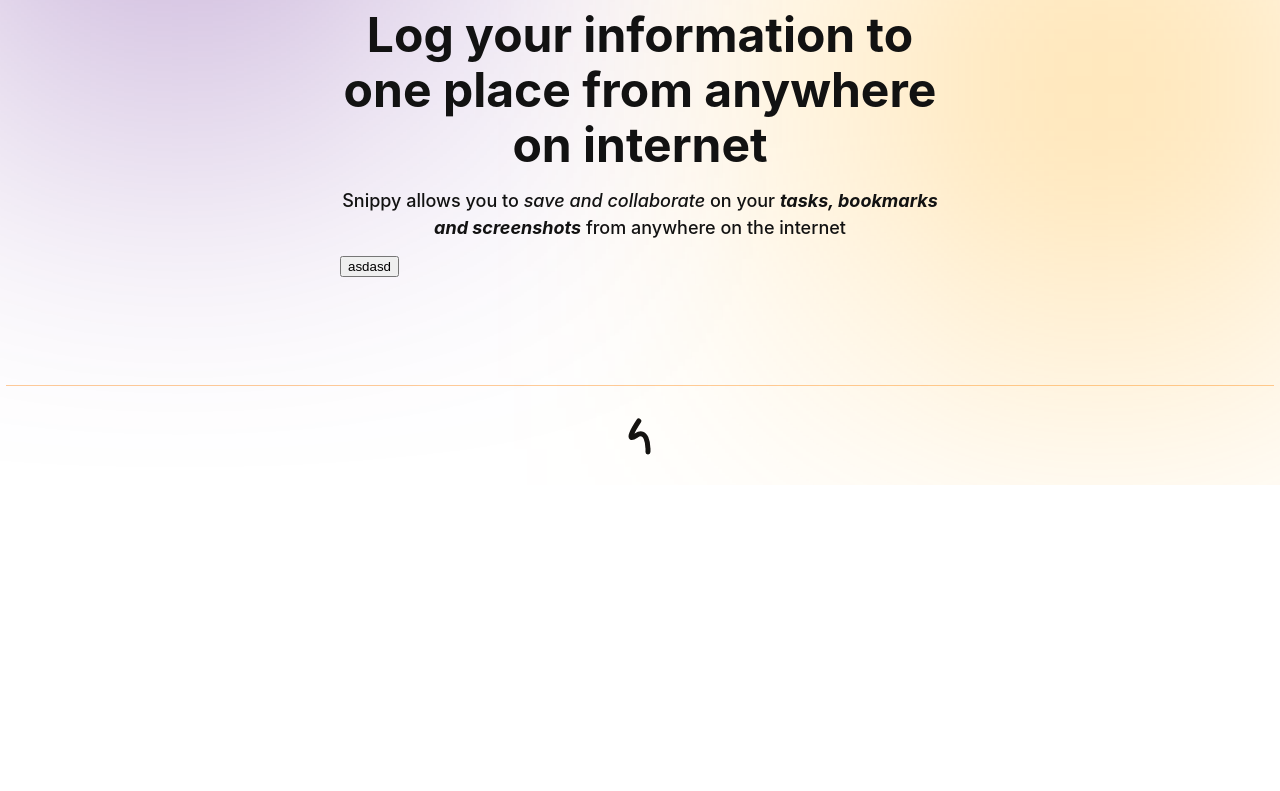
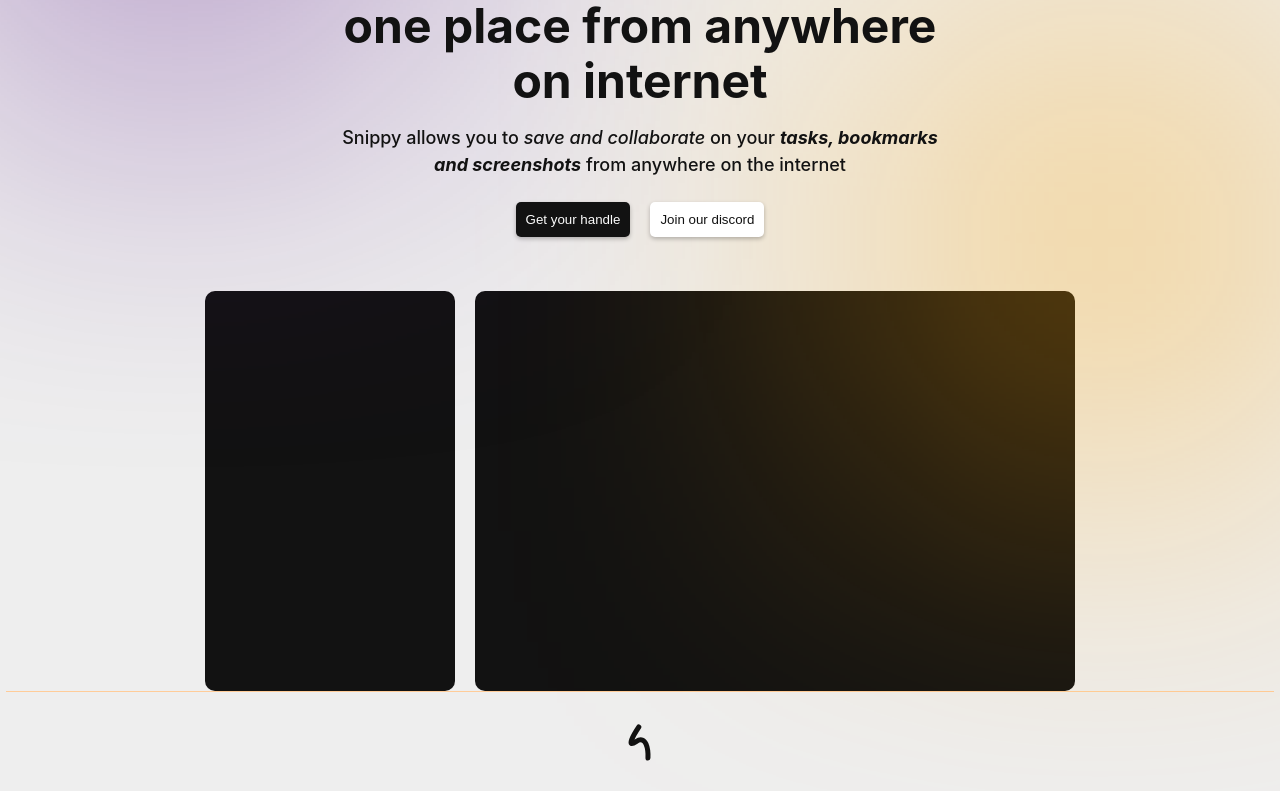
Before and after one commit to achuthhadnoor/snippy_www, a Next.js app: page / in a window 1280 px wide. Shown: the part 315-1106 px from the top of the page. Before the commit the page ends 800 px from the top, so only its background shows below. Built offline with nearby package versions, Linux system fonts and the light colour scheme.

Commit message:
added mockups to the landing page

```diff
--- a/pages/index.js
+++ b/pages/index.js
@@ -10,7 +10,7 @@ export default function Home() {
         <title>Snippy | Instantly save todos,bookmarks,screenshots</title>
         <link rel="icon" href="/favicon.ico" />
       </Head>
-      <header style={{zIndex:2, display: 'flex', maxWidth: '1080px', margin: 'auto 0', width: '100%', alignItems: 'center' }}>
+      <header style={{ zIndex: 2, display: 'flex', maxWidth: '1080px', margin: 'auto 0', width: '100%', alignItems: 'center' }}>
         <span style={{ padding: '10px' }}><Logo /></span>
         <span style={{ flex: 1 }} />
         <nav style={{ display: 'flex', fontSize: '1.2em' }}>
@@ -29,12 +29,16 @@ export default function Home() {
           <h2 className={styles.description}>
             Snippy allows you to <i>save and collaborate</i> on  your <b><i>tasks, bookmarks and screenshots</i></b> from anywhere on the internet
             </h2>
-          <div>
-            <button>asdasd</button>
+          <div style={{ display: 'flex', justifyContent: 'center' }}>
+            <a href="/"> <button className={styles.primary_btn}>Get your handle </button></a>
+            <button className={styles.secondary_btn}> Join our discord </button>
           </div>
         </div>
       </main>
-
+      <div style={{display:'flex'}}>
+        <div className={styles.mobile_mock}></div>
+        <div className={styles.desktop_mock}></div>
+      </div>
       <footer className={styles.footer}>
         <a
           href="https://vercel.com?utm_source=create-next-app&utm_medium=default-template&utm_campaign=create-next-app"
--- a/styles/Home.module.css
+++ b/styles/Home.module.css
@@ -5,7 +5,7 @@
   flex-direction: column;
   justify-content: center;
   align-items: center;
-  background: #ffffff;
+  background: #eee;
   color:#121212;
   z-index: 1;
 }
@@ -30,18 +30,18 @@
 }
 
 .main {
-  padding: 5rem 0;
-  flex: 1;
-  display: flex;
-  flex-direction: column;
+  padding: 2rem 0;
   justify-content: center;
   align-items: center;
+  text-align: center;;
   max-width:1080px;
   z-index:2;
 }
 
 .main_heading{
   padding:20px;
+  max-width:800px;
+  width:100%;
 }
 
 .footer {
@@ -153,9 +153,48 @@
   height: 1em;
 }
 
+.primary_btn{
+  background: #121212;
+  color:#fbfbfb;
+  box-shadow:0px 2px 4px rgba(0,0,0,.25);
+}
+
+.secondary_btn{
+  background:#fff;
+  color:#121212;
+  box-shadow:0px 2px 4px rgba(0,0,0,.25);
+}
+
+.mobile_mock{
+  height:400px;
+  width:250px;
+  background:#121212;
+  border-radius: 10px;
+}
+
+.desktop_mock{
+  height:400px;
+  width:600px;
+  background:#121212;
+  border-radius: 10px;
+  margin-left:20px;
+}
+
+.mocks{
+  display:flex;
+}
+
 @media (max-width: 600px) {
   .grid {
     width: 100%;
     flex-direction: column;
   }
+  .mobile_mock{
+    height: 150px;
+    width: 100px;
+  }
+  .desktop_mock{
+    height: 150px;
+    width: 200px;
+  }
 }
--- a/styles/globals.css
+++ b/styles/globals.css
@@ -15,3 +15,15 @@ a {
 * {
   box-sizing: border-box;
 }
+
+button{
+  border:none;
+  outline:none;
+  background:inherit;
+  color:inherit;
+  padding:10px;
+  border:none;
+  border-radius:5px;
+  margin:10px;
+  cursor:pointer;
+}
```
